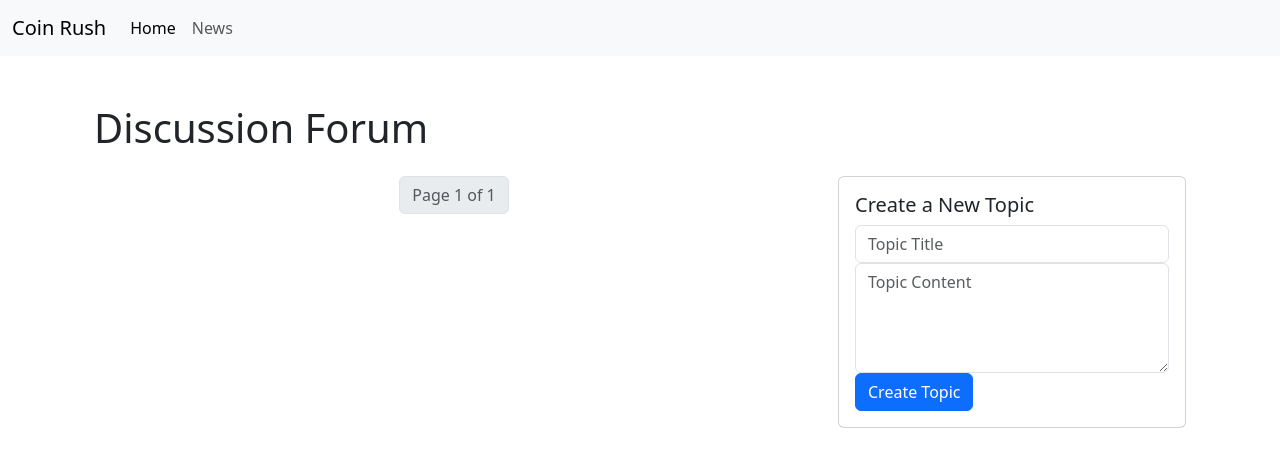
After one commit to DjangoWriters-Internet-Application/Coin-Rush, a Django app: page /discussion/ in a window 1280 px wide. The commit adds this page. Shown: the top 467 px of the page. Run offline with Django 4.2, Linux system fonts and the light colour scheme; data that the repository does not hold is empty.

Commit message:
working with discussion forum views, models, and templates

```diff
--- a/CryptoCurrencyWeb/urls.py
+++ b/CryptoCurrencyWeb/urls.py
@@ -21,11 +21,6 @@ from coinRush import views
 
 urlpatterns = [
     path("admin/", admin.site.urls),
-    path("", TemplateView.as_view(template_name="index.html"), name="home"),
-    path("accounts/", include("django.contrib.auth.urls")),
-    path("news/", views.news, name='news'),
-    path("transaction-history/",views.transaction_history,name='transaction-history'),
-    path("user-holdings/",views.user_holdings,name='user-holdings'),
-    path("courses/", views.categories_course, name='categories_course')
-    # path("", include("coinRush.urls")),
+
+    path("", include("coinRush.urls")),
 ]
--- a/coinRush/admin.py
+++ b/coinRush/admin.py
@@ -1,6 +1,6 @@
 from django.contrib import admin
 
-from .models import User,Stock,StockPrice,Transaction,UserHolding, News, Learn, CourseCategory
+from .models import User,Post,Comment,Stock,StockPrice,Transaction,UserHolding, News, Learn, CourseCategory
 
 # Register your models here.
 admin.site.register(User)
@@ -11,3 +11,5 @@ admin.site.register(UserHolding)
 admin.site.register(News)
 admin.site.register(Learn)
 admin.site.register(CourseCategory)
+admin.site.register(Post)
+admin.site.register(Comment)
--- a/coinRush/templates/Base/base.html
+++ b/coinRush/templates/Base/base.html
@@ -8,6 +8,7 @@
     <link href="https://cdn.jsdelivr.net/npm/bootstrap@5.3.2/dist/css/bootstrap.min.css" rel="stylesheet"
           integrity="sha384-T3c6CoIi6uLrA9TneNEoa7RxnatzjcDSCmG1MXxSR1GAsXEV/Dwwykc2MPK8M2HN" crossorigin="anonymous">
     <link rel="stylesheet" type="text/css" href="{% static 'css/styles.css' %}">
+    <link rel="stylesheet" href="https://cdnjs.cloudflare.com/ajax/libs/font-awesome/4.7.0/css/font-awesome.min.css">
     {% block extraHead %}
     {% endblock extraHead %}
     {% if title %}
--- /dev/null
+++ b/coinRush/templates/posts/discussion_all.html
@@ -0,0 +1,81 @@
+{% extends "Base/base.html" %}
+{% load static %}
+{% block extraHead %}
+    <link rel="stylesheet" href="{% static 'css/news.css' %}">
+{% endblock extraHead %}
+
+{% block content %}
+
+  <div class="container">
+    <h1 class="mt-5">Discussion Forum</h1>
+    <div class="row mt-4">
+        <div class="col-md-8">
+            {% for post in posts %}
+                <div class="card mb-3">
+                    <div class="card-body">
+                        <h5 class="card-title">{{ post.title }}</h5>
+                        <p class="card-text">
+                            {{ post.content|truncatewords:50 }}
+                        </p>
+                        <p class="card-text"><small class="text-muted">Posted by {{ post.created_by }} on {{ post.created_at|date:"F j, Y" }}</small></p>
+                        <p class="card-text"><i class="fa fa-eye"></i> {{ post.views }} views</p>
+                        <a href="{% url 'discussion_single' post.id %}" class="btn btn-primary">View Comments</a>
+                    </div>
+                </div>
+            {% endfor %}
+            <div class="pagination justify-content-center">
+                <ul class="pagination">
+                    {% if posts.has_previous %}
+                        <li class="page-item">
+                            <a class="page-link btn btn-light" href="?page=1" aria-label="First">
+                                <span aria-hidden="true">First</span>
+                            </a>
+                        </li>
+                        <li class="page-item">
+                            <a class="page-link btn btn-light" href="?page={{ posts.previous_page_number }}" aria-label="Previous">
+                                <span aria-hidden="true">&laquo;</span>
+                            </a>
+                        </li>
+                    {% endif %}
+                    <li class="page-item disabled">
+                        <span class="page-link btn btn-light">Page {{ posts.number }} of {{ posts.paginator.num_pages }}</span>
+                    </li>
+                    {% if posts.has_next %}
+                        <li class="page-item">
+                            <a class="page-link btn btn-light" href="?page={{ posts.next_page_number }}" aria-label="Next">
+                                <span aria-hidden="true">&raquo;</span>
+                            </a>
+                        </li>
+                        <li class="page-item">
+                            <a class="page-link btn btn-light" href="?page={{ posts.paginator.num_pages }}" aria-label="Last">
+                                <span aria-hidden="true">Last</span>
+                            </a>
+                        </li>
+                    {% endif %}
+                </ul>
+            </div>
+
+        </div>
+        <div class="col-md-4">
+            <div class="card">
+                <div class="card-body">
+                    <h5 class="card-title">Create a New Topic</h5>
+                    <form id="newTopicForm">
+                        <div class="form-group">
+                            <input type="text" class="form-control" id="topicTitle" placeholder="Topic Title" required>
+                        </div>
+                        <div class="form-group">
+                            <textarea class="form-control" id="topicContent" rows="4" placeholder="Topic Content" required></textarea>
+                        </div>
+                        <button type="submit" class="btn btn-primary">Create Topic</button>
+                    </form>
+                </div>
+            </div>
+        </div>
+    </div>
+</div>
+
+
+
+
+{% endblock content %}
--- a/coinRush/urls.py
+++ b/coinRush/urls.py
@@ -3,8 +3,17 @@ from django.urls import path, include
 from . import views
 
 urlpatterns = [
-    path("", views.home, name="home"),
-    path("accounts/", include("coinRush.urls")),
+    # path("", views.home, name="home"),
+    # path("accounts/", include("coinRush.urls")),
     # path("signup", views.signup, name="signup"),
     # path("login", views.login, name="login"),
+    path("", views.home, name="home"),
+    path("accounts/", include("django.contrib.auth.urls")),
+    path("news/", views.news, name='news'),
+    path("transaction-history/", views.transaction_history, name='transaction-history'),
+    path("user-holdings/", views.user_holdings, name='user-holdings'),
+    path("courses/", views.categories_course, name='categories_course'),
+    path("discussion/", views.discussion, name='discussion'),
+    path("discussion/<int:post_id>", views.discussion_single, name='discussion_single')
+
 ]
--- a/coinRush/views.py
+++ b/coinRush/views.py
@@ -1,6 +1,8 @@
-from django.shortcuts import render
+from django.shortcuts import render,get_object_or_404
 from django.http import HttpResponse
-from .models import Transaction,UserHolding, User, Learn, CourseCategory, News
+from django.core.paginator import Paginator
+
+from .models import Transaction,UserHolding, User, Learn, CourseCategory, News,Post,Comment
 
 # from django.contrib.auth.decorators import login_required
 
@@ -58,3 +60,25 @@ def categories_course(request):
         for course in courses:
             response += '<li>' + f"Course: {course.title} - {course.description}\n" + '</li><br>'
     return HttpResponse(response)
+
+
+
+def discussion(request):
+    post_list = Post.objects.all()  # Replace with your queryset for your posts
+    paginator = Paginator(post_list, 2)  # Show 5 posts per page
+    page = request.GET.get('page')
+    posts = paginator.get_page(page)
+    return render(request, 'posts/discussion_all.html', {'posts': posts})
+
+
+def discussion_single(request,post_id):
+
+    post = get_object_or_404(Post, pk=post_id)
+    comments = post.comment_set.all().order_by('-created_at')
+
+    # Add pagination for comments (e.g., 5 comments per page)
+    paginator = Paginator(comments, 1)
+    page = request.GET.get('page')
+    comments_page = paginator.get_page(page)
+
+    return render(request, 'posts/discussion_single.html', {'post': post, 'comments': comments_page})
```
Also changed, not shown: coinRush/models.py (+3 -4 lines), coinRush/templates/posts/discussion_single.html (added, +62 -0 lines), coinRush/migrations/0018_alter_comment_post_alter_user_created_date.py (added), coinRush/migrations/0019_remove_post_post_comments_alter_user_created_date.py (added), db.sqlite3.
